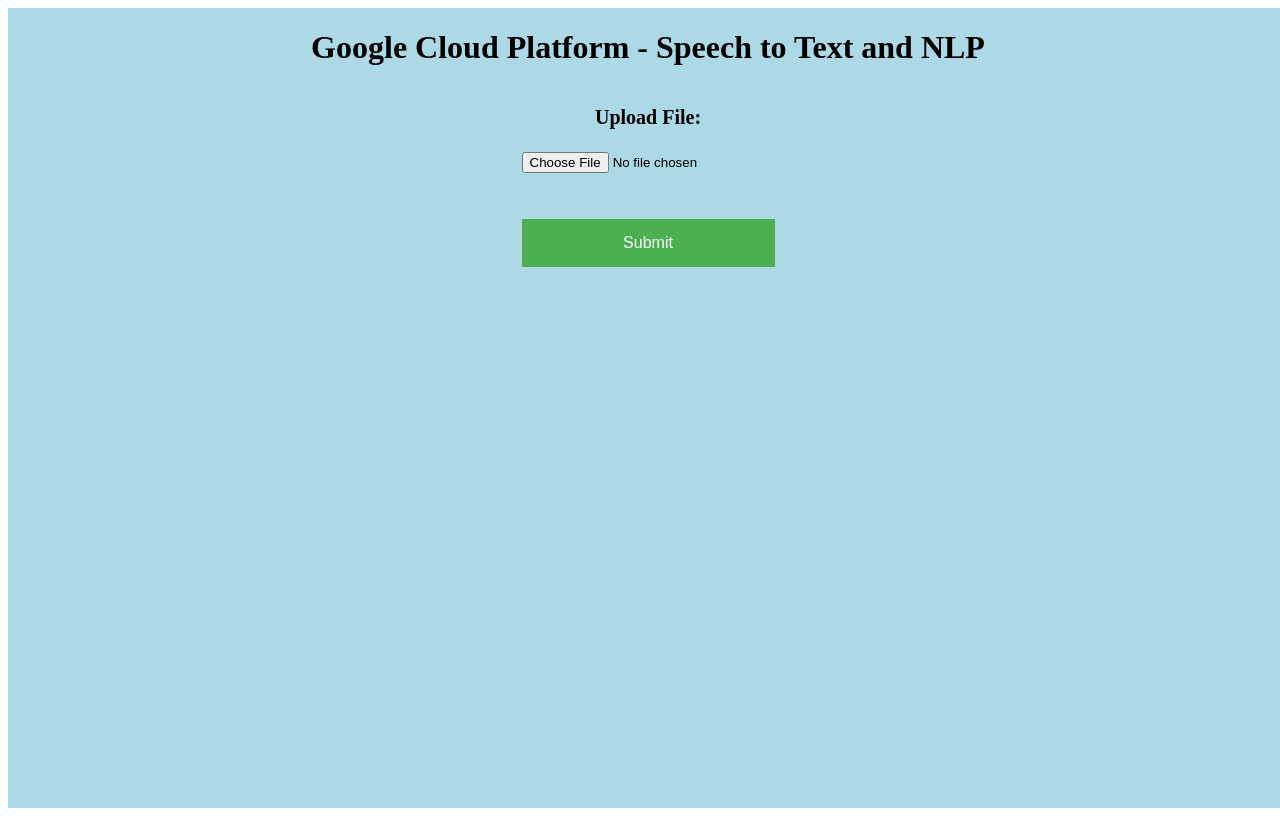
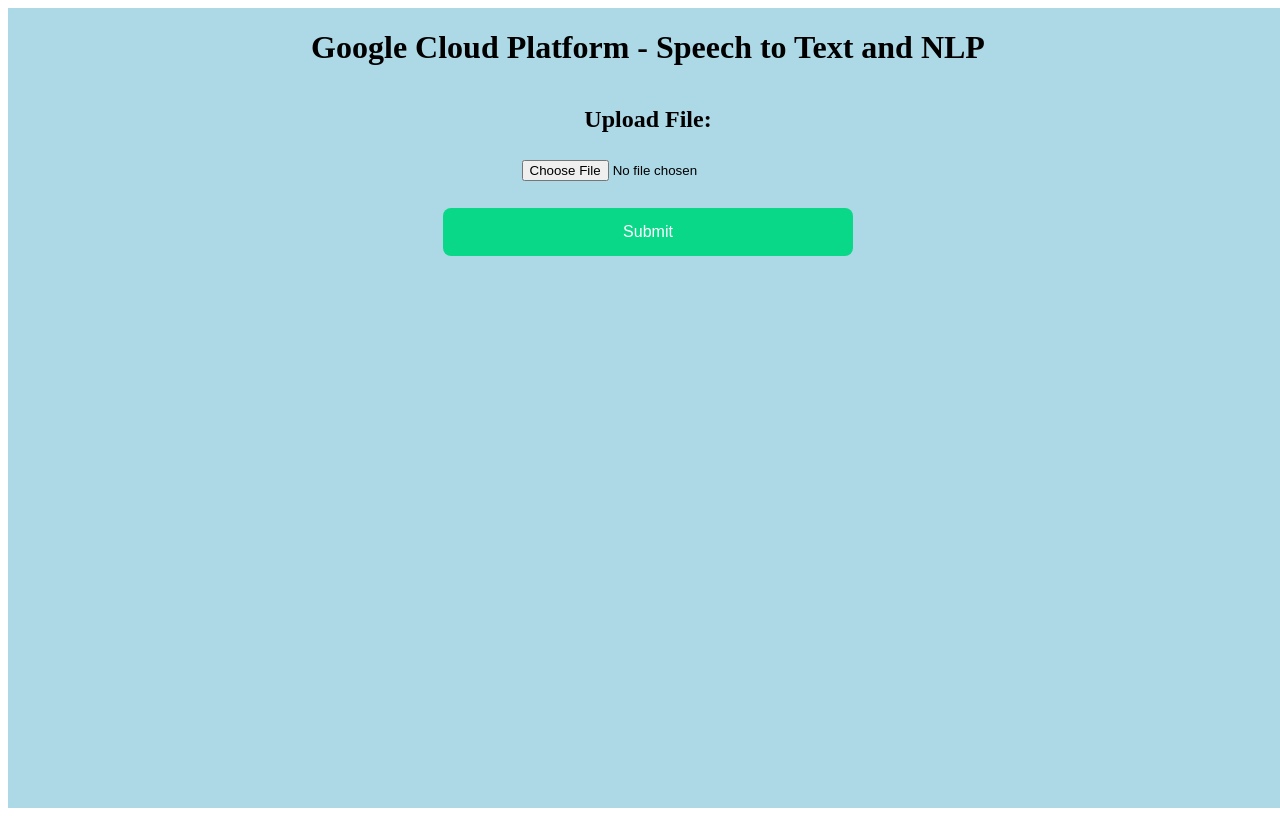
Before and after one commit to entrohpy/listen, a Flask app: page / in a window 1280 px wide. Run offline with Flask 2, Linux system fonts and the light colour scheme; data that the repository does not hold is empty; parts of the project's set-up code (start-up, migrations or seed data) failed here and were passed over.

Commit message:
css changes

```diff
--- a/server/templates/homepage.css
+++ b/server/templates/homepage.css
@@ -17,7 +17,7 @@
   display: flex;
   flex-direction: column;
   text-align: center;
-  font-size: 20px;
+  font-size: 24px;
 }
 
 .file {
@@ -27,16 +27,18 @@
 
 
 .button {
-  background-color: #4CAF50; /* Green */
+  background-color: #0ad889; /* Green */
   border: none;
+  width: 32vw;
   color: white;
   padding: 15px 32px;
   text-align: center;
   text-decoration: none;
   display: inline-block;
   font-size: 16px;
+  border-radius: 8px;
 }
 .button:hover {
-  background: lightgreen;
+  background: #42f498;
 
 }
--- a/server/templates/index.html
+++ b/server/templates/index.html
@@ -11,7 +11,7 @@
   </head>
   <body>
     <form class="form" action="upload" method="POST" enctype="multipart/form-data">
-      <b>Upload File: </b><br> <input class="file" type="file" name="file"><br><br>
+      <b>Upload File: </b><br> <input class="file" type="file" name="file"><br>
       <input class="button" type="submit" name="submit" value="Submit">
     </form>
   </body>
```
